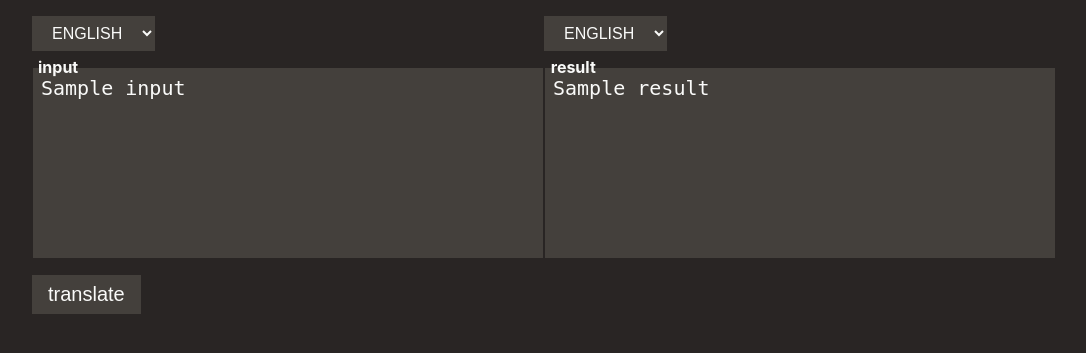
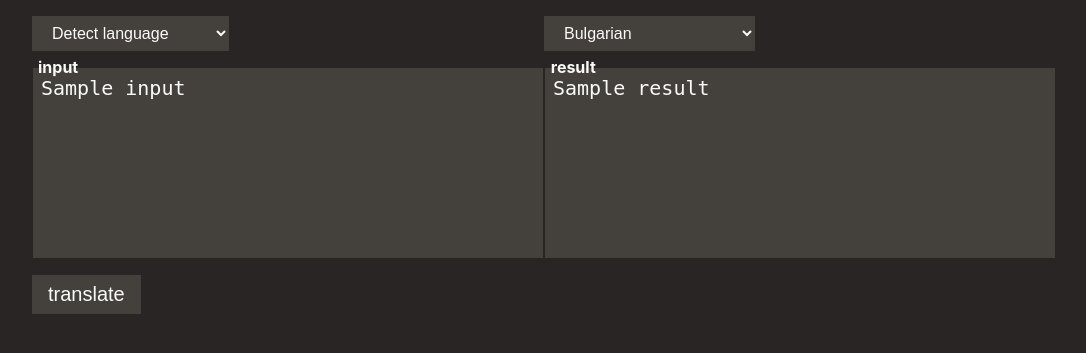
Before and after one commit to FilipK0walewski/simple-translator, a FastAPI app: template templates/index.html in a window 1280 px wide. Shown: the part 56-409 px from the top of the page, without its empty margins (96-1182 px from the left). Run offline with FastAPI, Linux system fonts and the light colour scheme; the template is opened without the code that fills it: most values are stand-ins (such as "Sample title", 1, 10 or a date in 2020).

Commit message:
new languages

```diff
--- a/docker-compose.yaml
+++ b/docker-compose.yaml
@@ -5,7 +5,7 @@ services:
     ports:
       - "7001:8000"
     environment:
-      DEEPL_API_KEY: 09623770-cdcb-12f9-c7b1-db3a3b9d088a:fx
+      DEEPL_API_KEY: YOUR_API_KEY
       REDIS_HOST: redis
       REDIS_PORT: 6379
     depends_on:
--- a/main.py
+++ b/main.py
@@ -38,15 +38,22 @@ async def translate(request: Request):
 
 
 @app.get('/result')
-async def get_result(request: Request, text: str, source_lang: str, target_lang: str):
+async def get_result(request: Request, text: str, target_lang: str, source_lang: str | None = None):
     key = f'tranlation.{source_lang}.{target_lang}.{text}'
     cached = await redis.get(key)
     if cached is not None:
         data = json.loads(cached)
+        if source_lang is None or len(source_lang) == 0:
+            source_lang = data['translations'][0]['detected_source_language']
         return templates.TemplateResponse('index.html', {'request': request, 'input': text, 'result': data['translations'][0]['text'], 'target_lang': target_lang, 'source_lang': source_lang})
 
-    payload = {'text': text, 'source_lang': source_lang, 'target_lang': target_lang}
+    payload = {'text': text, 'target_lang': target_lang}
+    if source_lang != '' and source_lang is not None:
+        payload['source_lang'] = source_lang
+
     async with session.post('https://api-free.deepl.com/v2/translate', data=payload) as res:
         data = await res.json()
+        if source_lang is None or len(source_lang) == 0:
+            source_lang = data['translations'][0]['detected_source_language']
         await redis.set(key, json.dumps(data))
         return templates.TemplateResponse('index.html', {'request': request, 'input': text, 'result': data['translations'][0]['text'], 'target_lang': target_lang, 'source_lang': source_lang})
--- a/templates/index.html
+++ b/templates/index.html
@@ -6,8 +6,6 @@
     <meta http-equiv="X-UA-Compatible" content="IE=edge">
     <meta name="viewport" content="width=device-width, initial-scale=1.0">
     <link href="/static/styles.css" rel="stylesheet">
-    <!--<link href="{{ url_for('static', path='/styles.css') }}" rel="stylesheet">-->
-    <!--<link rel="icon" type="image/x-icon" href="{{ url_for('static', path='/favicon.ico') }}">-->
     <link rel="icon" type="image/x-icon" href="/static/favicon.ico">
     <title>Simple Translator</title>
 </head>
@@ -20,13 +18,37 @@
         <form method="GET" action="/result">
             <div class="inputs">
                 <div class="box">
-                    <select required name="source_lang" id="source-lang">
-                        {% if source_lang==None %}
-                        <option selected value="">wybierz</option>
-                        {% endif %}
-                        <option {% if source_lang=="EN" %} selected {% endif %} value="EN">ENGLISH</option>
-                        <option {% if source_lang=="PL" %} selected {% endif %} value="PL">POLISH</option>
-                        <option {% if source_lang=="DE" %} selected {% endif %} value="DE">GERMAN</option>
+                    <select name="source_lang" id="source-lang">
+                        <option {% if source_lang==None %} selected {% endif %} selected value="">Detect language</option>
+                        <option {% if source_lang=="BG" %} selected {% endif %} value="BG">Bulgarian</option>
+                        <option {% if source_lang=="CS" %} selected {% endif %} value="CS">Czech</option>
+                        <option {% if source_lang=="DA" %} selected {% endif %} value="DA">Danish</option>
+                        <option {% if source_lang=="DE" %} selected {% endif %} value="DE">German</option>
+                        <option {% if source_lang=="EL" %} selected {% endif %} value="EL">Greek</option>
+                        <option {% if source_lang=="EN" %} selected {% endif %} value="EN">English</option>
+                        <option {% if source_lang=="ES" %} selected {% endif %} value="ES">Spanish</option>
+                        <option {% if source_lang=="ET" %} selected {% endif %} value="ET">Estonian</option>
+                        <option {% if source_lang=="FI" %} selected {% endif %} value="FI">Finnish</option>
+                        <option {% if source_lang=="FR" %} selected {% endif %} value="FR">French</option>
+                        <option {% if source_lang=="HU" %} selected {% endif %} value="HU">Hungarian</option>
+                        <option {% if source_lang=="ID" %} selected {% endif %} value="ID">Indonesian</option>
+                        <option {% if source_lang=="IT" %} selected {% endif %} value="IT">Italian</option>
+                        <option {% if source_lang=="JA" %} selected {% endif %} value="JA">Japanese</option>
+                        <option {% if source_lang=="KO" %} selected {% endif %} value="KO">Korean</option>
+                        <option {% if source_lang=="LT" %} selected {% endif %} value="LT">Lithuanian</option>
+                        <option {% if source_lang=="LV" %} selected {% endif %} value="LV">Latvian</option>
+                        <option {% if source_lang=="NB" %} selected {% endif %} value="NB">Norwegian (Bokmål)</option>
+                        <option {% if source_lang=="NL" %} selected {% endif %} value="NL">Dutch</option>
+                        <option {% if source_lang=="PL" %} selected {% endif %} value="PL">Polish</option>
+                        <option {% if source_lang=="PT" %} selected {% endif %} value="PT">Portuguese</option>
+                        <option {% if source_lang=="RO" %} selected {% endif %} value="RO">Romanian</option>
+                        <option {% if source_lang=="RU" %} selected {% endif %} value="RU">Russian</option>
+                        <option {% if source_lang=="SK" %} selected {% endif %} value="SK">Slovak</option>
+                        <option {% if source_lang=="SL" %} selected {% endif %} value="SL">Slovenian</option>
+                        <option {% if source_lang=="SV" %} selected {% endif %} value="SV">Swedish</option>
+                        <option {% if source_lang=="TR" %} selected {% endif %} value="TR">Turkish</option>
+                        <option {% if source_lang=="UK" %} selected {% endif %} value="UK">Ukrainian</option>
+                        <option {% if source_lang=="ZH" %} selected {% endif %} value="ZH">Chinese</option>
                     </select>
                     <div class="input-div">
                         <textarea maxlength="1000" class="input-area" id="user-input" spellcheck="false" name="text"
@@ -35,13 +57,38 @@
                     </div>
                 </div>
                 <div class="box">
-                    <select name="target_lang" id="target-lang">
-                        {% if target_lang==None %}
-                        <option selected value="">wybierz</option>
-                        {% endif %}
-                        <option {% if target_lang=="EN" %} selected {% endif %} value="EN">ENGLISH</option>
-                        <option {% if target_lang=="PL" %} selected {% endif %} value="PL">POLISH</option>
-                        <option {% if target_lang=="DE" %} selected {% endif %} value="DE">GERMAN</option>
+                    <select required name="target_lang" id="target-lang">
+                        <option {% if target_lang=="BG" %} selected {% endif %} value="BG"> Bulgarian</option>
+                        <option {% if target_lang=="CS" %} selected {% endif %} value="CS"> Czech</option>
+                        <option {% if target_lang=="DA" %} selected {% endif %} value="DA"> Danish</option>
+                        <option {% if target_lang=="DE" %} selected {% endif %} value="DE"> German</option>
+                        <option {% if target_lang=="EL" %} selected {% endif %} value="EL"> Greek</option>
+                        <option {% if target_lang=="EN-GB" %} selected {% endif %} value="EN-GB"> English (British)</option>
+                        <option {% if target_lang=="EN-US" %} selected {% endif %} value="EN-US"> English (American)</option>
+                        <option {% if target_lang=="ES" %} selected {% endif %} value="ES"> Spanish</option>
+                        <option {% if target_lang=="ET" %} selected {% endif %} value="ET"> Estonian</option>
+                        <option {% if target_lang=="FI" %} selected {% endif %} value="FI"> Finnish</option>
+                        <option {% if target_lang=="FR" %} selected {% endif %} value="FR"> French</option>
+                        <option {% if target_lang=="HU" %} selected {% endif %} value="HU"> Hungarian</option>
+                        <option {% if target_lang=="ID" %} selected {% endif %} value="ID"> Indonesian</option>
+                        <option {% if target_lang=="IT" %} selected {% endif %} value="IT"> Italian</option>
+                        <option {% if target_lang=="JA" %} selected {% endif %} value="JA"> Japanese</option>
+                        <option {% if target_lang=="KO" %} selected {% endif %} value="KO"> Korean</option>
+                        <option {% if target_lang=="LT" %} selected {% endif %} value="LT"> Lithuanian</option>
+                        <option {% if target_lang=="LV" %} selected {% endif %} value="LV"> Latvian</option>
+                        <option {% if target_lang=="NB" %} selected {% endif %} value="NB"> Norwegian (Bokmål)</option>
+                        <option {% if target_lang=="NL" %} selected {% endif %} value="NL"> Dutch</option>
+                        <option {% if target_lang==None or target_lang=="PL" %} selected {% endif %} value="PL"> Polish</option>
+                        <option {% if target_lang=="PT-BR" %} selected {% endif %} value="PT-BR"> Portuguese (Brazilian)</option>
+                        <option {% if target_lang=="PT-PT" %} selected {% endif %} value="PT-PT"> Portuguese</option>
+                        <option {% if target_lang=="RO" %} selected {% endif %} value="RO"> Romanian</option>
+                        <option {% if target_lang=="RU" %} selected {% endif %} value="RU"> Russian</option>
+                        <option {% if target_lang=="SK" %} selected {% endif %} value="SK"> Slovak</option>
+                        <option {% if target_lang=="SL" %} selected {% endif %} value="SL"> Slovenian</option>
+                        <option {% if target_lang=="SV" %} selected {% endif %} value="SV"> Swedish</option>
+                        <option {% if target_lang=="TR" %} selected {% endif %} value="TR"> Turkish</option>
+                        <option {% if target_lang=="UK" %} selected {% endif %} value="UK"> Ukrainian</option>
+                        <option {% if target_lang=="ZH" %} selected {% endif %} value="ZH"> Chinese (simplified)</option>
                     </select>
                     <div class="input-div">
                         <textarea class="input-area" readonly spellcheck="false"
```
